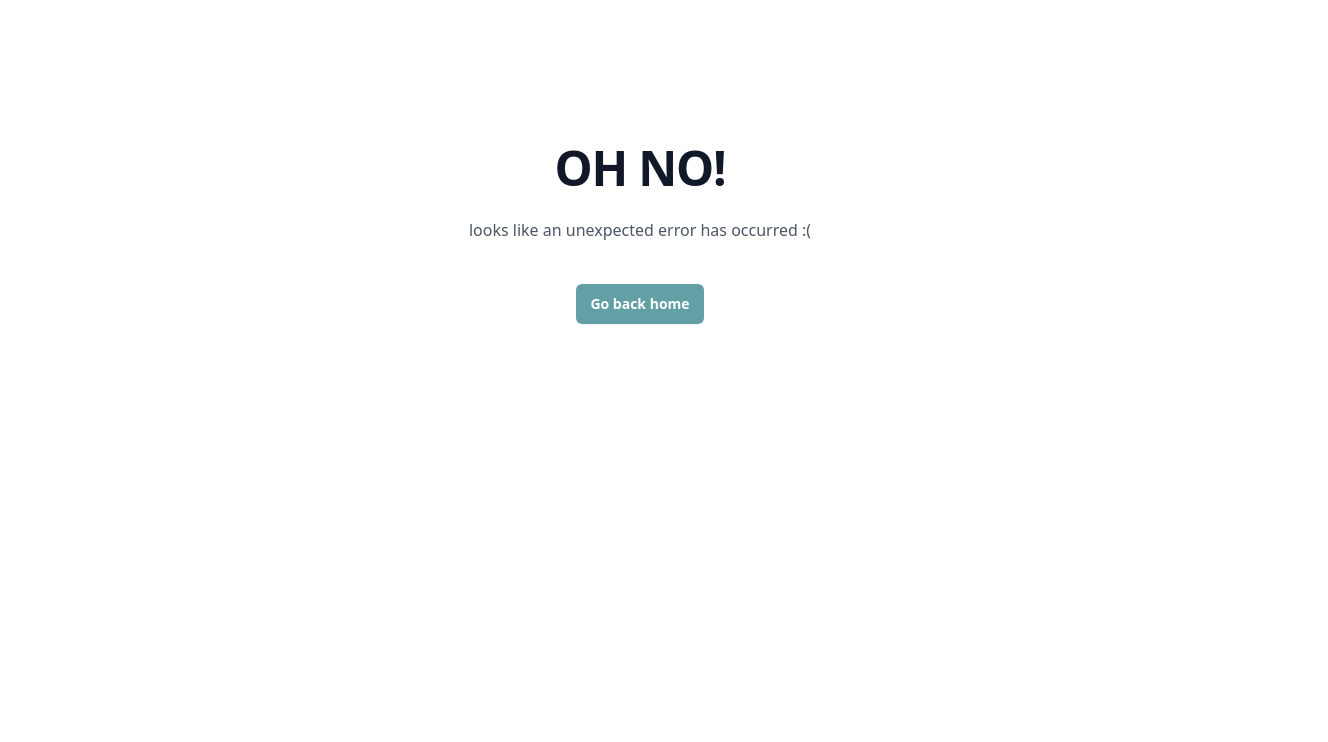
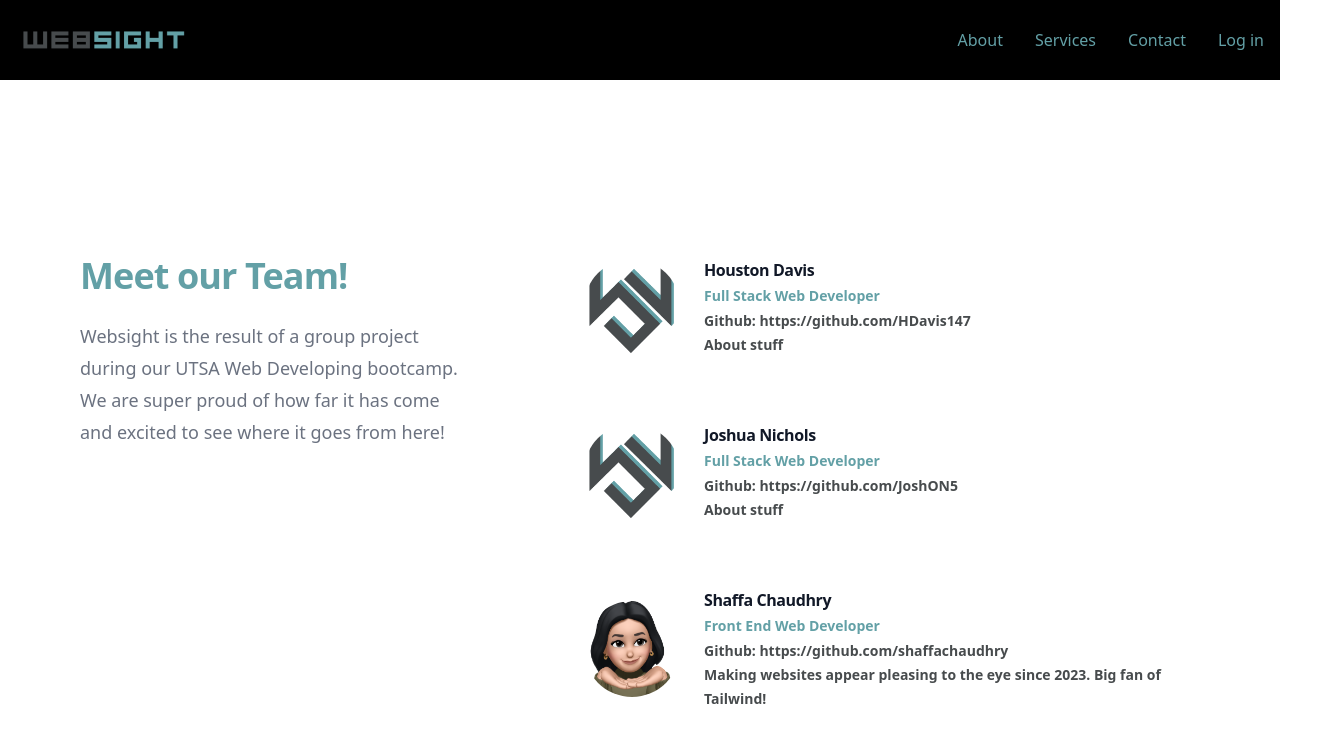
Before and after one commit to JoshON5/websight, a React (Vite) app in the folder client/: page /about in a window 1280 px wide. Shown: the top 742 px of the page, 1328 px wide, since content can reach past the window. Built offline with nearby package versions, Linux system fonts and the light colour scheme.

Commit message:
Created About Page

```diff
--- a/client/src/main.jsx
+++ b/client/src/main.jsx
@@ -9,7 +9,7 @@ import ProjectForm from './pages/ProjectForm';
 import ErrorPage from './pages/ErrorPage';
 import SingleProject from './pages/SingleProject.jsx';
 import Dashboard from './pages/Dashboard.jsx';
-
+import About from './pages/About.jsx';
 const router = createBrowserRouter([
   {
     path: "/",
@@ -40,6 +40,10 @@ const router = createBrowserRouter([
         path: '/dashboard',
         element: <Dashboard />
       },
+      {
+        path: '/about',
+        element: <About />
+      },
     ]
   },
 ]);
--- /dev/null
+++ b/client/src/pages/About.jsx
@@ -0,0 +1,59 @@
+import Image1 from '../assets/shaffa.png';
+import Image2 from '../assets/websight-icon.png';
+import { Link } from 'react-router-dom';
+
+
+const people = [
+    {
+      name: 'Houston Davis',
+      role: 'Full Stack Web Developer',
+      github: 'https://github.com/HDavis147',
+      about: 'About stuff',
+      imageUrl: Image2
+    },
+    {
+        name: 'Joshua Nichols',
+        role: 'Full Stack Web Developer',
+        github: 'https://github.com/JoshON5',
+        about: 'About stuff',
+        imageUrl: Image2
+      },
+      {
+        name: 'Shaffa Chaudhry',
+        role: 'Front End Web Developer',
+        github: 'https://github.com/shaffachaudhry',
+        about: 'Making websites appear pleasing to the eye since 2023. Big fan of Tailwind!',
+        imageUrl: Image1,
+      },
+  ]
+
+  const About = () => {
+    return (
+      <div className=" w-full m-12 bg-white py-24 sm:py-32 ">
+        <div className="mx-auto grid max-w-7xl gap-x-8 gap-y-20 px-6 lg:px-8 xl:grid-cols-3">
+          <div className="max-w-2xl">
+            <h2 className="text-3xl font-bold tracking-tight text-webTeal sm:text-4xl">Meet our Team!</h2>
+            <p className="mt-6 text-lg leading-8 text-gray-500">
+              Websight is the result of a group project during our UTSA Web Developing bootcamp. We are super proud of how far it has come and excited to see where it goes from here!
+            </p>
+          </div>
+          <ul role="list" className=" mx-10 px-12 grid gap-x-8 gap-y-12 sm:gap-y-16 xl:col-span-2">
+            {people.map((person) => (
+              <li key={person.name}>
+                <div className="flex items-center gap-x-6">
+                  <img className="h-24 w-24 rounded-full" src={person.imageUrl} alt="" />
+                  <div>
+                    <h3 className="text-base font-semibold leading-7 tracking-tight text-gray-900">{person.name}</h3>
+                    <p className="text-sm font-semibold leading-6 text-webTeal">{person.role}</p>
+                    <Link className="text-sm font-semibold leading-6 text-webGrey hover:text-gray-400" > Github: {person.github}</Link>
+                    <p className="text-sm font-semibold leading-6 text-webGrey">{person.about}</p>
+                  </div>
+                </div>
+              </li>
+            ))}
+          </ul>
+        </div>
+      </div>
+    )
+  }
+  export default About;
```
Also changed, not shown: client/src/assets/shaffa.png (added).
